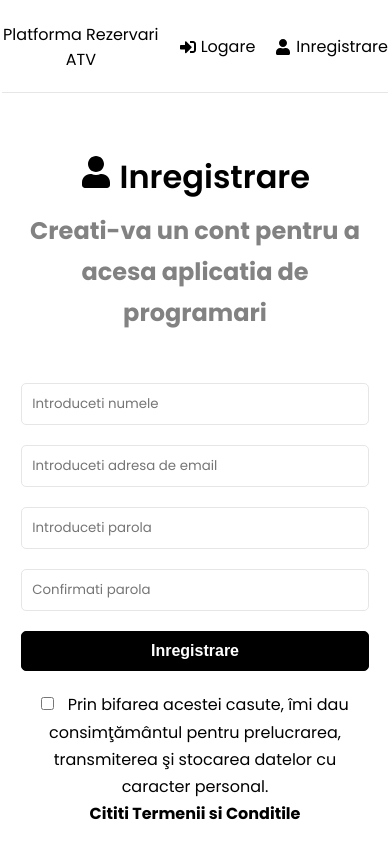
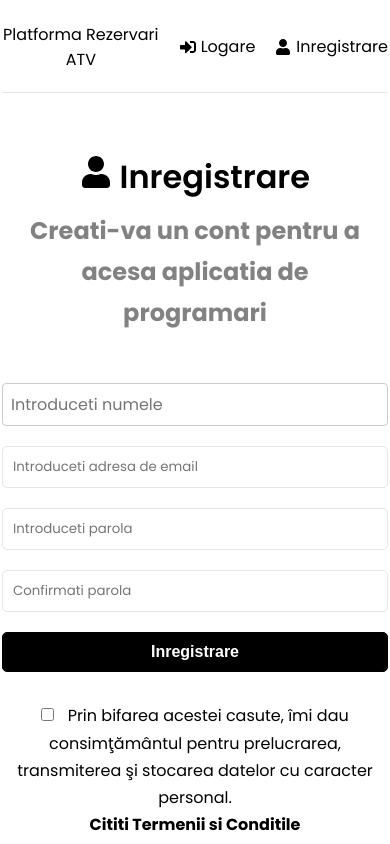
Before and after one commit to andreibuliga/atv-reservation, a React (Create React App) app in the folder frontend/: page /register in a window 390 px wide. Built offline with nearby package versions, Linux system fonts and the light colour scheme.

Commit message:
add multiple styles to the stylesheet

```diff
--- a/frontend/src/index.css
+++ b/frontend/src/index.css
@@ -1,4 +1,10 @@
 @import url('https://fonts.googleapis.com/css2?family=Poppins:wght@300;400;600;700&display=swap');
+
+html,
+body,
+#root {
+  height: 100%;
+}
 
 * {
   margin: 0;
@@ -9,6 +15,10 @@
 body {
   font-family: 'Poppins', sans-serif;
   height: 100vh;
+}
+
+.blue-row {
+  background-color: #f2f2f2;
 }
 
 a {
@@ -428,7 +438,7 @@ footer {
   }
 
   .form {
-    width: 90%;
+    width: 100%;
   }
 
   .ticket-created h2,
@@ -440,3 +450,57 @@ footer {
     font-size: 1.5rem;
   }
 }
+
+.reservation-form {
+  display: flex;
+  flex-direction: column;
+  gap: 1rem;
+  width: 100%;
+  max-width: 100%;
+  margin: 0 auto;
+  margin-bottom: 20px;
+}
+
+div[style='position: absolute;pointer-events: none;color: rgba(130, 130, 130, 0.62);z-index: 100000;width: 100%;text-align: center;bottom: 50%;right: 0px;letter-spacing: 5px;font-size: 24px;']:nth-child(
+    1
+  ) {
+  display: none;
+}
+
+.timetable-form {
+  display: flex;
+  flex-direction: column;
+  gap: 1rem;
+  width: 100%;
+  max-width: 100%;
+  margin: 0 auto;
+  margin-bottom: 20px;
+}
+
+.form-group {
+  display: flex;
+  flex-direction: column;
+}
+
+label {
+  margin-bottom: 0.5rem;
+  font-weight: bold;
+}
+
+input[type='text'],
+input[type='date'],
+input[type='number'] {
+  padding: 0.5rem;
+  font-size: 1rem;
+  border: 1px solid #ccc;
+  border-radius: 0.25rem;
+  background-color: #fff;
+  transition: border-color 0.3s ease-in-out;
+}
+
+input[type='text']:focus,
+input[type='date']:focus,
+input[type='number']:focus {
+  outline: none;
+  border-color: #0077ff;
+}
```
